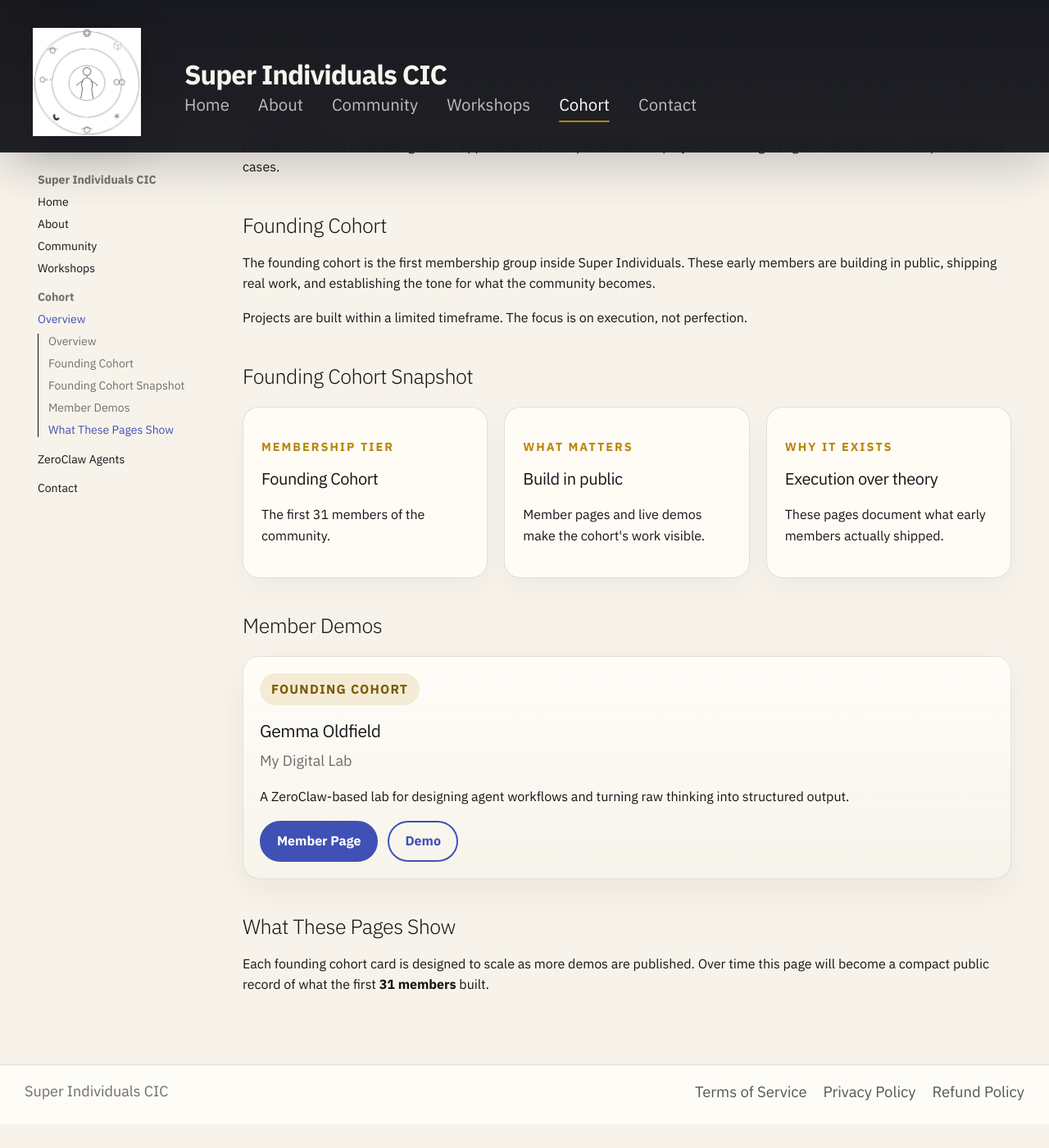
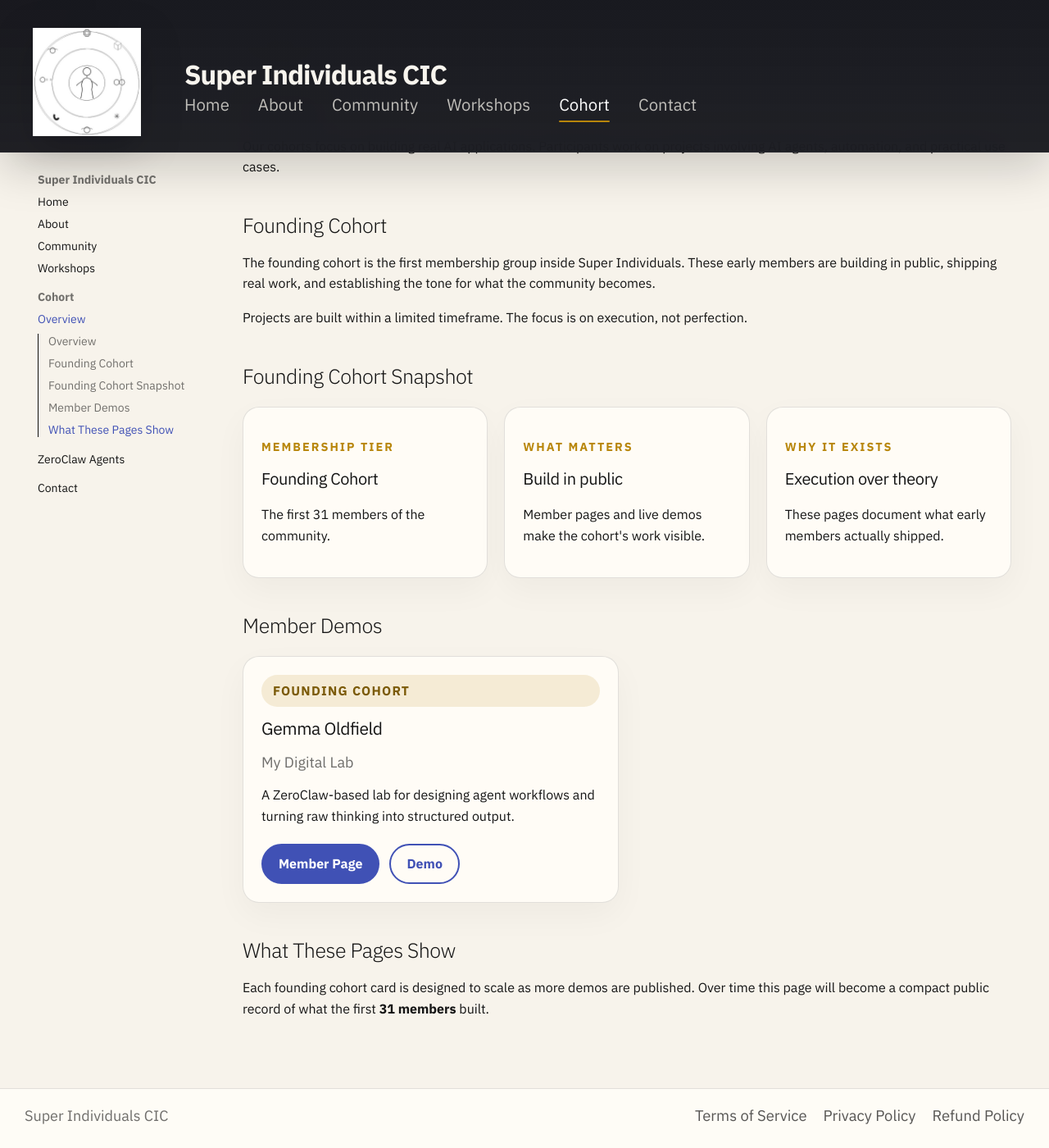
Before and after one commit to sicic-org/sicic-home, an MkDocs documentation site: the page built from docs/cohort/index.md, in a window 1280 px wide and 1400 px high, scrolled down 193 px. Shown: the whole window at 82% size. Built offline with MkDocs 1.6.1 and Material for MkDocs 9.7.7, drawn with Linux system fonts in a browser that asks for light colours; before the commit the page ends 1564 px from its top, so only the background shows below that.

Commit message:
Fix display of member block

```diff
--- a/docs/cohort/index.md
+++ b/docs/cohort/index.md
@@ -35,7 +35,7 @@
 ## Member Demos
 
 <div class="cohort-member-grid">
-  <article class="cohort-member-card">
+  <div class="proof-card cohort-member-card">
     <p class="cohort-badge">Founding Cohort</p>
     <h3>Gemma Oldfield</h3>
     <p class="pricing-meta">My Digital Lab</p>
@@ -44,7 +44,7 @@
       <a class="md-button md-button--primary" href="gjoldfield-zeroclaw/">Member Page</a>
       <a class="md-button" href="https://gjoldfield-01.github.io/my-zeroclaw-agents/">Demo</a>
     </div>
-  </article>
+  </div>
 </div>
 
 ## What These Pages Show
--- a/docs/stylesheets/extra.css
+++ b/docs/stylesheets/extra.css
@@ -499,37 +499,54 @@
 
 .md-typeset .cohort-member-grid {
   display: grid;
-  grid-template-columns: repeat(auto-fit, minmax(220px, 1fr));
+  grid-template-columns: repeat(2, minmax(0, 1fr));
   gap: 1rem;
   margin: 1rem 0 2rem;
 }
 
 .md-typeset .cohort-member-card {
-  padding: 1rem;
-  border: 1px solid rgba(21, 21, 21, 0.1);
-  border-radius: 1rem;
-  background: linear-gradient(180deg, rgba(255, 253, 248, 0.98), rgba(247, 243, 235, 0.94));
-  box-shadow: 0 0.8rem 2rem rgba(21, 21, 21, 0.05);
+  display: flex;
+  flex-direction: column;
+  gap: 0.55rem;
+  min-height: 100%;
 }
 
 .md-typeset .cohort-member-card h3 {
-  margin: 0 0 0.2rem;
+  margin: 0;
   font-size: 1.05rem;
 }
 
+.md-typeset .cohort-member-card p {
+  margin: 0;
+}
+
 .md-typeset .cohort-member-card .pricing-meta {
-  margin-bottom: 0.85rem;
+  margin-bottom: 0.1rem;
 }
 
 .md-typeset .cohort-card-actions {
   display: flex;
   flex-wrap: wrap;
   gap: 0.6rem;
+  margin-top: auto;
+  padding-top: 0.45rem;
 }
 
 .md-typeset .cohort-card-actions .md-button {
   min-width: 0;
   padding-inline: 0.95rem;
+}
+
+.md-typeset .cta-panel .md-button:not(.md-button--primary) {
+  border-color: rgba(248, 244, 234, 0.42);
+  background: rgba(255, 255, 255, 0.04);
+  color: #f8f4ea;
+}
+
+.md-typeset .cta-panel .md-button:not(.md-button--primary):hover {
+  border-color: rgba(248, 244, 234, 0.72);
+  background: rgba(255, 255, 255, 0.1);
+  color: #fff;
 }
 
 .md-typeset .cta-panel h2,
@@ -640,6 +657,10 @@
     align-items: stretch;
   }
 
+  .md-typeset .cohort-member-grid {
+    grid-template-columns: 1fr;
+  }
+
   .sicic-footer__shell,
   .sicic-footer__nav {
     flex-direction: column;
```
